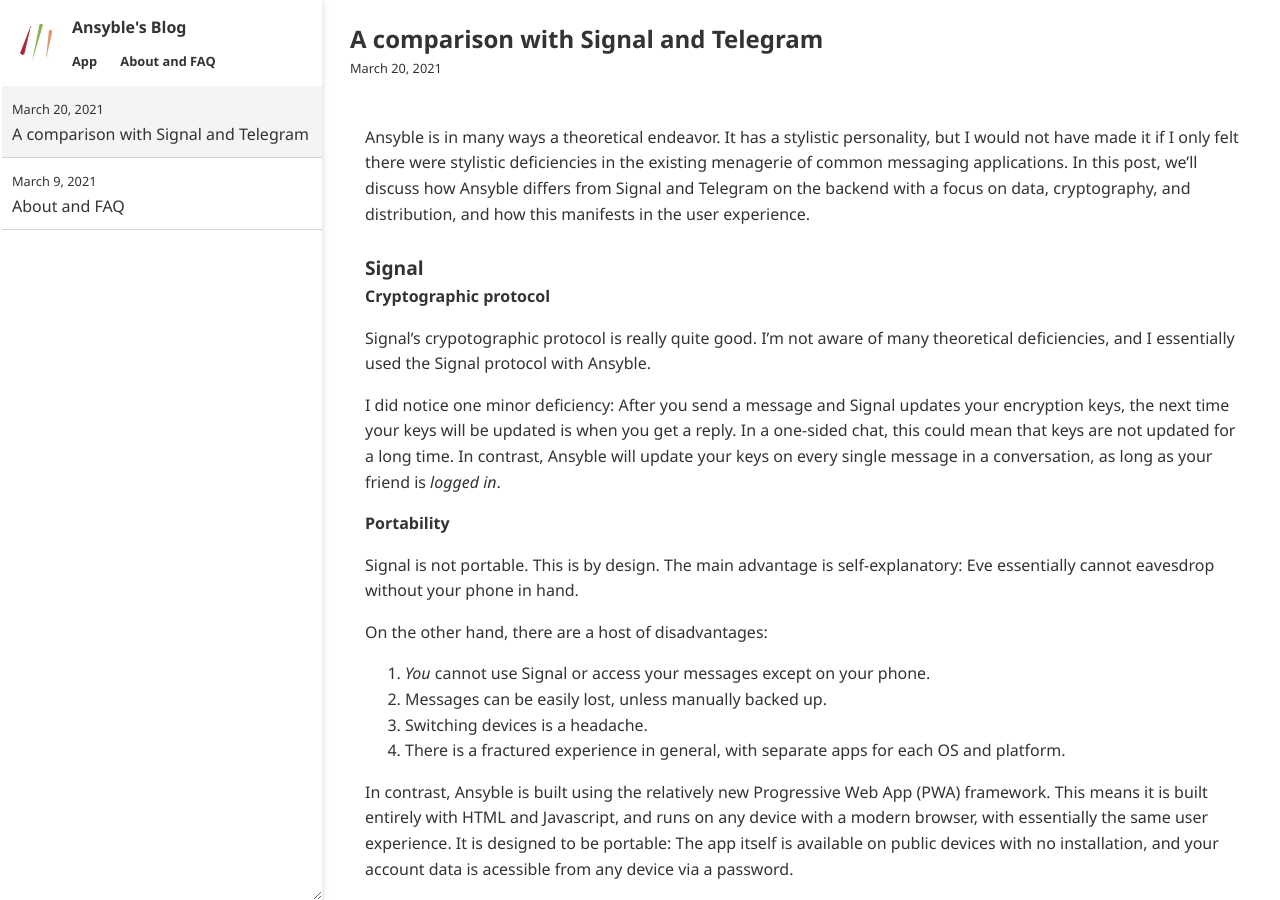
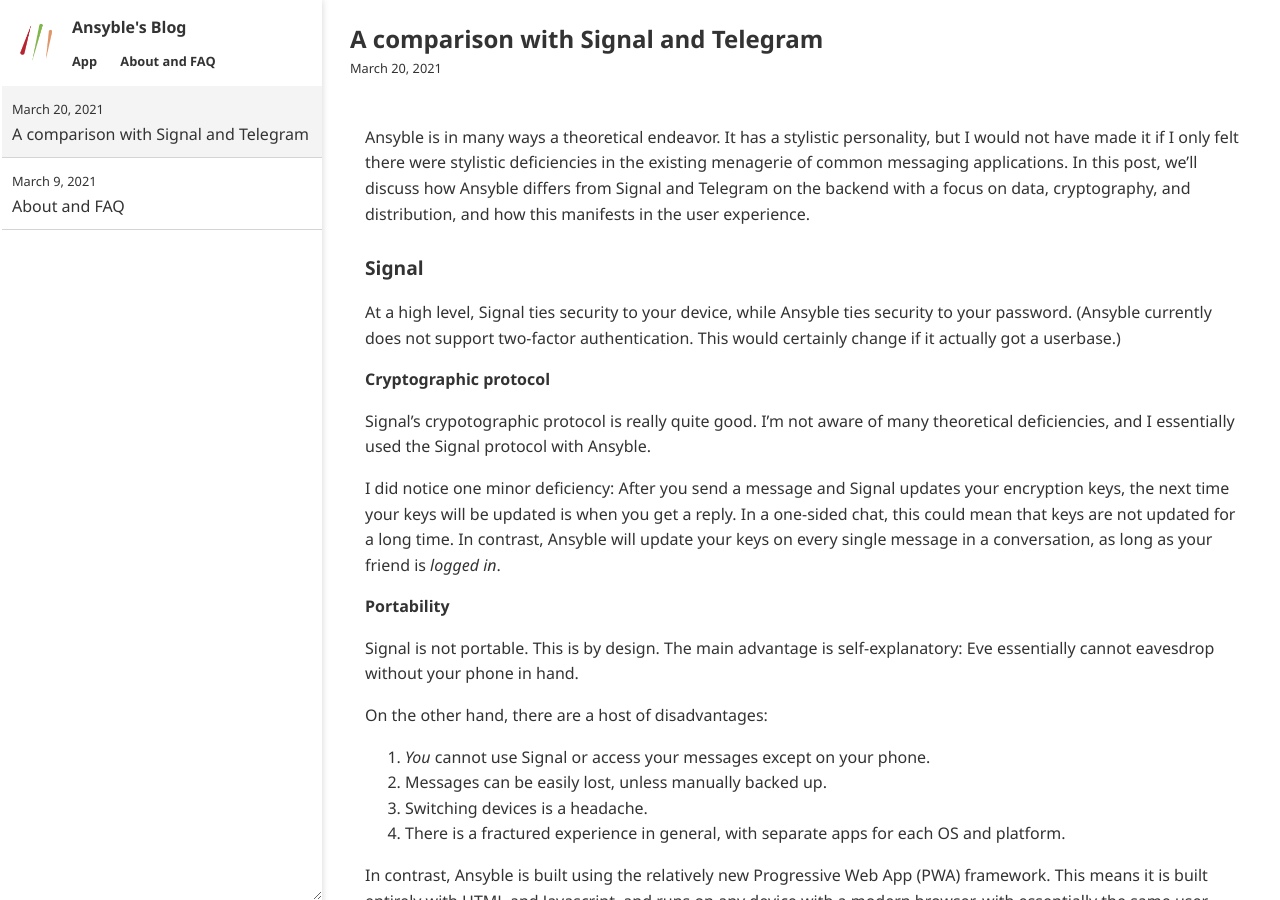
Before and after one commit to ansyblenetwork/ansybleblog, a Jekyll site: the page built from _posts/2021-03-20-a-comparison-with-signal-and-telegram.md, in a window 1280 px wide and 900 px high. Built offline with Jekyll 4.4.1, drawn with Linux system fonts in a browser that asks for light colours.

Commit message:
Update 2021-03-20-a-comparison-with-signal-and-telegram.md

```diff
--- a/_posts/2021-03-20-a-comparison-with-signal-and-telegram.md
+++ b/_posts/2021-03-20-a-comparison-with-signal-and-telegram.md
@@ -5,6 +5,8 @@
 Ansyble is in many ways a theoretical endeavor. It has a stylistic personality, but I would not have made it if I only felt there were stylistic deficiencies in the existing menagerie of common messaging applications. In this post, we'll discuss how Ansyble differs from Signal and Telegram on the backend with a focus on data, cryptography, and distribution, and how this manifests in the user experience.
 
 ### Signal
+
+At a high level, Signal ties security to your device, while Ansyble ties security to your password. (Ansyble currently does not support two-factor authentication. This would certainly change if it actually got a userbase.)
 
 #### Cryptographic protocol
 
```
